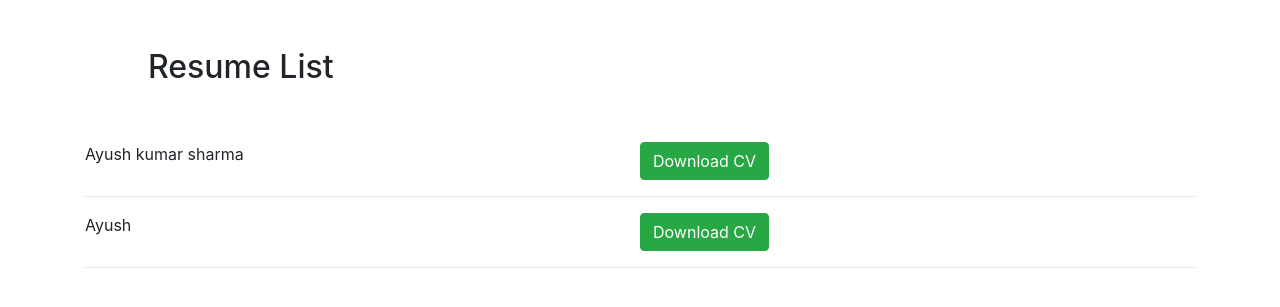
After one commit to Aayush3014/Resume_Generator, a Django app: page /list in a window 1280 px wide. The commit adds this page. Shown: the top 307 px of the page. Run offline with Django 4.2, Linux system fonts and the light colour scheme; data comes from the database, SQL or seed files in the repository; both versions use the stored data as it was after the commit.

Commit message:
Creating List page for all resume

```diff
--- a/CV_Generator/urls.py
+++ b/CV_Generator/urls.py
@@ -17,11 +17,12 @@ Including another URLconf
 from django.contrib import admin
 from django.urls import path
 
-from resume.views import index, resume
+from resume.views import index, resume, List
 
 urlpatterns = [
     path('admin/', admin.site.urls),
     path("",index,name="index"),
     path("<int:id>",resume,name="resume"),
+    path('list',List,name="list"),
 
 ]
--- /dev/null
+++ b/resume/templates/resume/list.html
@@ -0,0 +1,30 @@
+<!DOCTYPE html>
+<html lang="en">
+<head>
+    <meta charset="UTF-8">
+    <meta name="viewport" content="width=device-width, initial-scale=1.0">
+    <title>Document</title>
+    <link rel="stylesheet" href="https://cdn.jsdelivr.net/npm/bootstrap@4.5.3/dist/css/bootstrap.min.css" integrity="sha384-TX8t27EcRE3e/ihU7zmQxVncDAy5uIKz4rEkgIXeMed4M0jlfIDPvg6uqKI2xXr2" crossorigin="anonymous">
+</head>
+<body>
+    <div class="container">
+        <div class="row m-5">
+            <div class="col-md-12">
+                <h2>Resume List</h2>
+            </div>
+        </div>
+            {% for profile in profiles %}
+            <div class="row">
+                <div class="col-md-6">
+                    {{profile.name}}
+                </div>
+                <div>
+                    <a href="/{{profile.id}}" class="btn btn-success">Download CV</a>
+                </div>
+            </div>
+
+            <hr>
+            {% endfor %}
+    </div>
+</body>
+</html>
--- a/resume/views.py
+++ b/resume/views.py
@@ -41,3 +41,8 @@ def resume(request, id):
     response['Content-Disposition'] = 'attachment'
     filename = 'resume.pdf'
     return response
+
+
+def List(request):
+    profiles = ProfileFields.objects.all()
+    return render(request,'resume/list.html',{'profiles':profiles})
```
Also changed, not shown: resume/templates/resume/index.html (+15 -1 lines), db.sqlite3.
